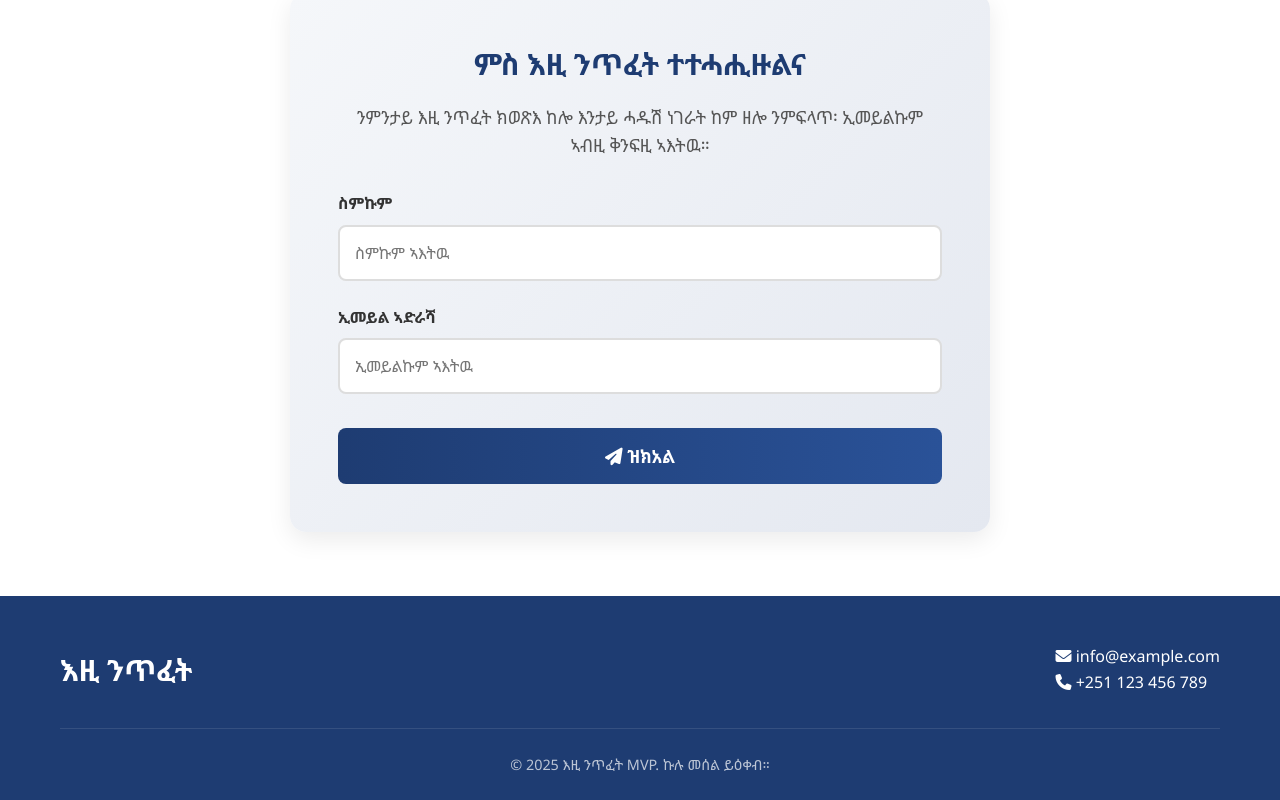
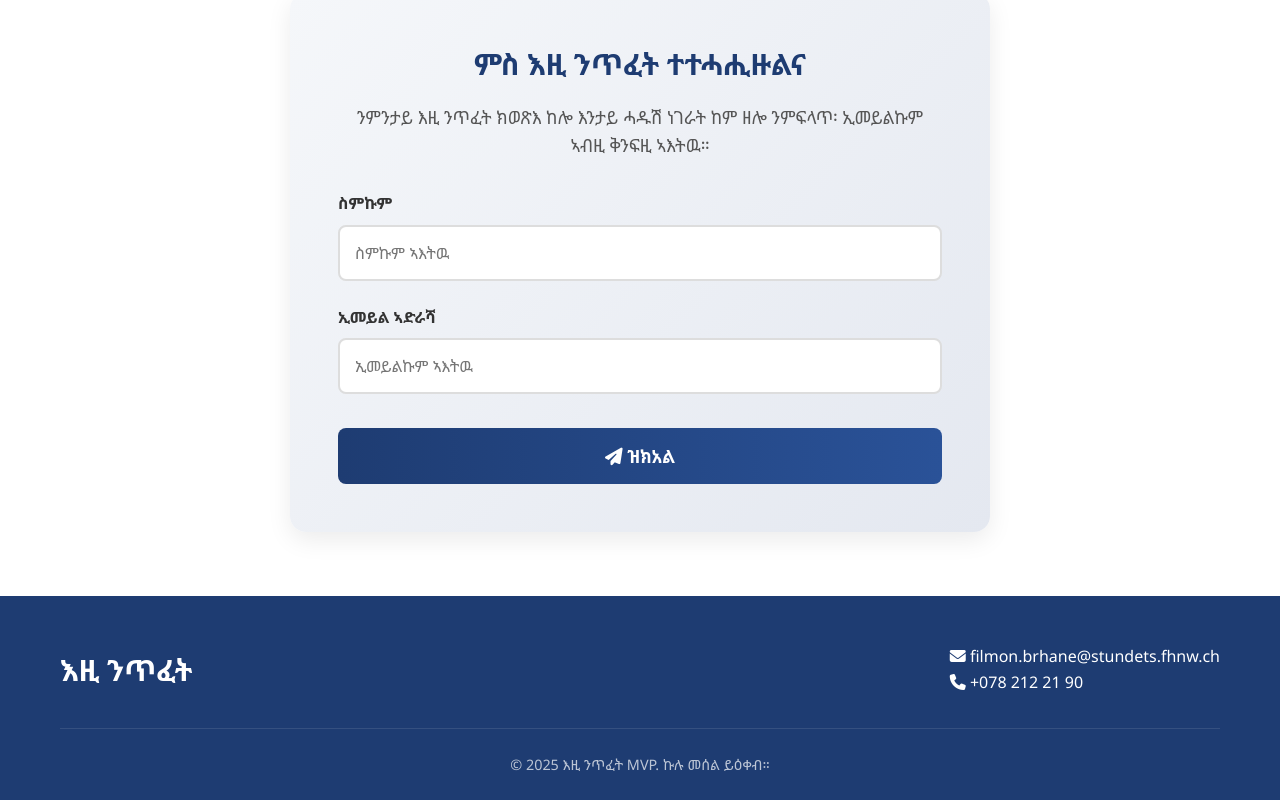
Before and after one commit to Filmon-FHNW/Landing-page-, a plain HTML site: page index.html in a window 1280 px wide. Shown: the part 703-1503 px from the top of the page. Drawn offline with Linux system fonts and the light colour scheme.

Commit message:
Update index.html

```diff
--- a/index.html
+++ b/index.html
@@ -421,8 +421,8 @@
             <div class="footer-content">
                 <div class="footer-logo">እዚ ንጥፈት</div>
                 <div>
-                    <p><i class="fas fa-envelope"></i> info@example.com</p>
-                    <p><i class="fas fa-phone"></i> +251 123 456 789</p>
+                    <p><i class="fas fa-envelope"></i> filmon.brhane@stundets.fhnw.ch</p>
+                    <p><i class="fas fa-phone"></i> +078 212 21 90</p>
                 </div>
             </div>
             <div class="copyright">
```
